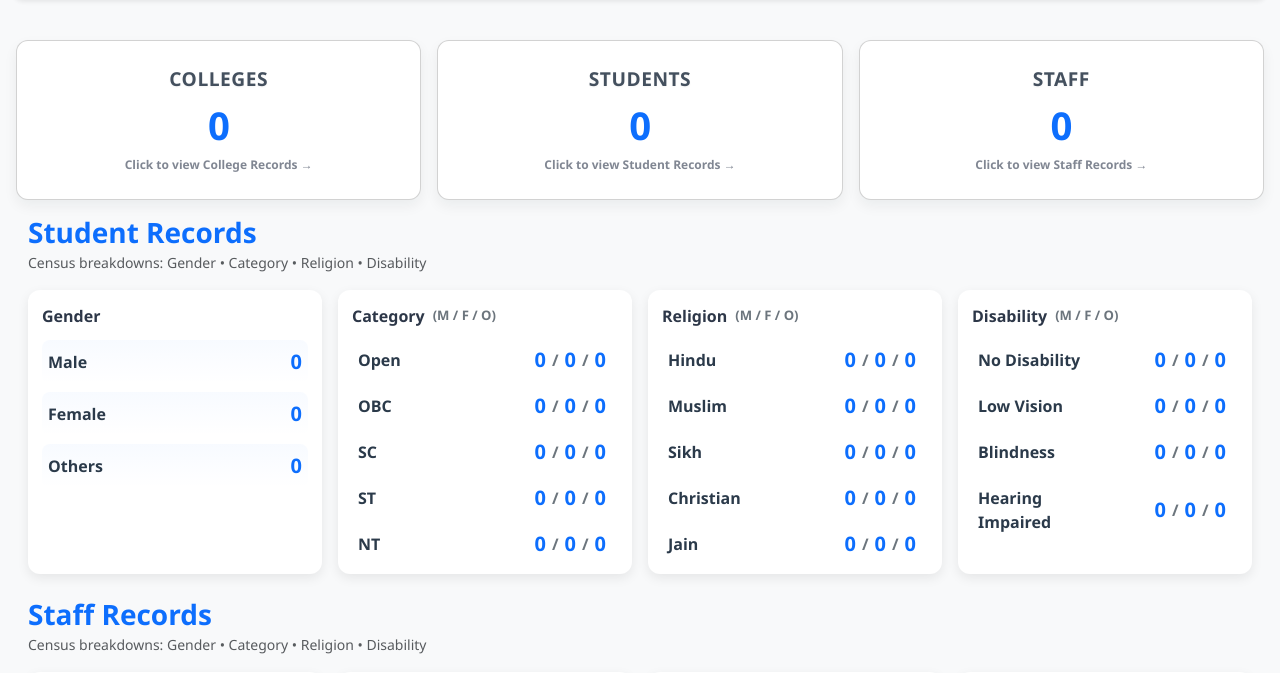
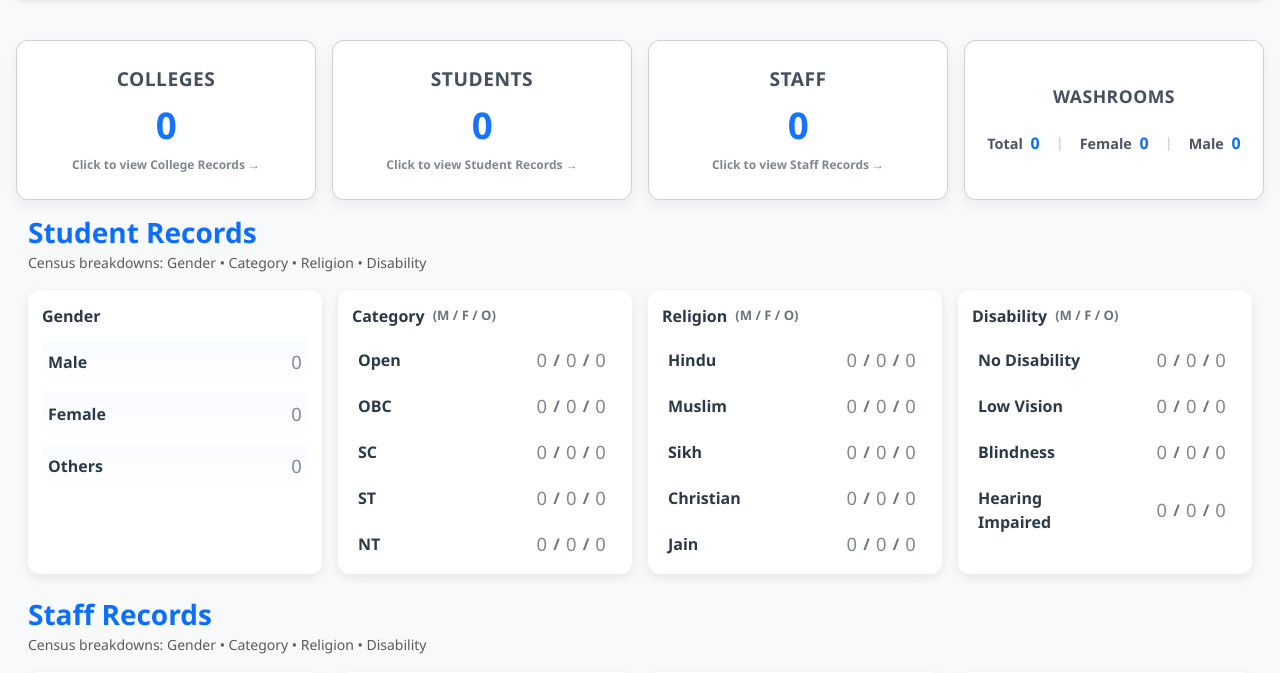
Before and after one commit to Harshad-E36/UniMIS-University-MIS-Portal, a Django app: page /home/ in a window 1280 px wide. Shown: the part 282-955 px from the top of the page. Run offline with Django 4.2, Linux system fonts and the light colour scheme; the visitor is signed in with stand-in values (Sample User, id 1); data that the repository does not hold is empty; some libraries are stand-ins or nearby versions.

Commit message:
added washroom stat card

```diff
--- a/College_records_app/templates/college_master.html
+++ b/College_records_app/templates/college_master.html
@@ -971,6 +971,7 @@
       url: "{% url 'user_status' %}", // backend endpoint for checking auth
       type: "GET",
       success: function (response) {
+        console.log(response)
         if (response.status === 200) {
           initCollegeTable();
         } else {
--- a/College_records_app/templates/index.html
+++ b/College_records_app/templates/index.html
@@ -159,19 +159,21 @@
 
     /* Hero number */
     .stat-card .stat-number {
-      font-size: 2.4rem;
-      /* slightly increased */
-      font-weight: 800;
+      font-size: 2.3rem;
+      font-weight: 650;
       color: var(--brand-blue);
-      line-height: 1.1;
-      letter-spacing: -0.5px;
+      line-height: 1.15;
+      letter-spacing: -0.35px;
       transition: transform .18s ease, color .18s ease;
+      opacity: 0.96;
+      font-variant-numeric: tabular-nums;
     }
 
     /* Hover effect */
     .stat-card:hover .stat-number {
       transform: translateY(-2px);
       color: var(--brand-blue-dark);
+      opacity: 1;
     }
 
     /* Responsive tweaks */
@@ -220,6 +222,58 @@
     .stat-card:hover .stat-hint {
       opacity: 1;
       transform: translateY(-2px);
+    }
+
+    /* Washrooms stat card (4th card) */
+    .stat-card-washrooms .card-body {
+      /* still use flex column, just a bit more breathing room */
+      gap: 0.5rem;
+    }
+
+    /* Slightly tighter title so it doesn't fight the row */
+    .stat-card-washrooms .card-title {
+      font-size: 1.1rem !important;
+      margin-bottom: 0.25rem;
+    }
+
+    /* Single row: Total (count) | Female (count) | Male (count) */
+    .stat-card-washrooms .washroom-row {
+      font-size: 0.9rem;
+      font-weight: 600;
+      color: #4b5563;
+      /* similar tone to other labels */
+      display: flex;
+      align-items: center;
+      justify-content: center;
+      flex-wrap: wrap;
+      /* safe for smaller widths */
+      column-gap: 0.75rem;
+      row-gap: 0.1rem;
+      text-align: center;
+    }
+
+    /* The numbers inside the row */
+    .stat-card-washrooms .washroom-count {
+      margin-left: 4px;
+      font-weight: 700;
+      font-size: 1rem;
+      color: var(--brand-blue);
+      /* ties into existing hero color */
+      font-variant-numeric: tabular-nums;
+      /* keeps digits aligned */
+    }
+
+    /* Separators | between parts */
+    .stat-card-washrooms .wr-sep {
+      color: #d1d5db;
+      font-weight: 600;
+    }
+
+    /* Echo the hover "lift" on numbers a tiny bit */
+    .stat-card-washrooms:hover .washroom-count {
+      transform: translateY(-1px);
+      transition: transform .18s ease, color .18s ease;
+      color: var(--brand-blue-dark);
     }
 
     /* Filter Navbar (cleaned) */
@@ -532,11 +586,13 @@
     }
 
     .sr-num {
-      font-weight: 800;
-      font-size: 1.25rem;
-      color: var(--brand-blue);
+      font-weight: 500;
+      font-size: 1.15rem;
+      color: #6b7280;
       display: inline-block;
       line-height: 1;
+      opacity: 0.85;
+      letter-spacing: 0.2px;
     }
 
     /* List style for category/religion/disability */
@@ -601,8 +657,8 @@
       }
     }
 
-    .sr-num.pulse {
-      animation: sr-pulse .6s ease-in-out;
+    .sr-num.pulse .sr-num.pulse {
+      animation: sr-pulse .5s ease-in-out;
     }
 
     /* responsive tweaks */
@@ -848,39 +904,59 @@
       <div class="row g-3 m-0">
 
         <!-- Colleges -->
-        <div class="col-12 col-md-4">
+        <div class="col-12 col-md-3">
           <div class="card stat-card text-center" data-url="{% url 'college_master' %}">
             <div class="card-body">
               <h6 class="card-title">Colleges</h6>
-              <p class="stat-number mb-0" id="colleges_num" name="colleges_num">0</p>
+              <p class="stat-number mb-0" id="colleges_num">0</p>
               <small class="stat-hint">Click to view College Records →</small>
             </div>
           </div>
         </div>
 
         <!-- Students -->
-        <div class="col-12 col-md-4">
+        <div class="col-12 col-md-3">
           <div class="card stat-card text-center" data-url="{% url 'student_master' %}">
             <div class="card-body">
               <h6 class="card-title">Students</h6>
-              <p class="stat-number mb-0" id="students_num" name="students_num">0</p>
+              <p class="stat-number mb-0" id="students_num">0</p>
               <small class="stat-hint">Click to view Student Records →</small>
             </div>
           </div>
         </div>
 
         <!-- Staff -->
-        <div class="col-12 col-md-4">
+        <div class="col-12 col-md-3">
           <div class="card stat-card text-center" data-url="#">
             <div class="card-body">
               <h6 class="card-title">Staff</h6>
-              <p class="stat-number mb-0" id="staff_num" name="staff_num">0</p>
+              <p class="stat-number mb-0" id="staff_num">0</p>
               <small class="stat-hint">Click to view Staff Records →</small>
             </div>
           </div>
         </div>
 
-      </div>
+        <!-- Washrooms -->
+        <div class="col-12 col-md-3">
+          <div class="card stat-card stat-card-washrooms text-center" data-url="#">
+            <div class="card-body">
+              <h6 class="card-title mb-3">Washrooms</h6>
+
+              <!-- Single row: labels + counts -->
+              <div class="d-flex justify-content-center align-items-center gap-3 washroom-row">
+                <span>Total <span class="washroom-count" id="washrooms_total">0</span></span>
+                <span class="wr-sep">|</span>
+                <span>Female <span class="washroom-count" id="washrooms_female">0</span></span>
+                <span class="wr-sep">|</span>
+                <span>Male <span class="washroom-count" id="washrooms_male">0</span></span>
+              </div>
+
+            </div>
+          </div>
+        </div>
+
+      </div>
+
 
       <!-- ---------- Student Records ---------- -->
       <div class="content-section" aria-labelledby="sr-heading">
@@ -1570,6 +1646,22 @@
     });
   }
 
+  function animateCount($el, to, duration = 500) {
+    const start = 0;
+    const change = to - start;
+    const startTime = performance.now();
+
+    function update(currentTime) {
+      const elapsed = currentTime - startTime;
+      const progress = Math.min(elapsed / duration, 1);
+      const value = Math.floor(start + change * progress);
+      $el.text(value.toLocaleString()); // keeps commas like 500 → 500
+      if (progress < 1) requestAnimationFrame(update);
+    }
+
+    requestAnimationFrame(update);
+  }
+
 
   $(document).ready(function () {
 
@@ -1586,8 +1678,8 @@
       success: function (data) {
         if (data.status === 200) {
           // Authenticated
-          $("#colleges_num").text(data.total_colleges_count);
-          $("#students_num").text(data.total_students_count);
+          animateCount($("#colleges_num"), data.total_colleges_count);
+          animateCount($("#students_num"), data.total_students_count);
 
         } else {
           window.location.href = "/home/";
```
Lines whose indentation alone changed are shown as unchanged.
